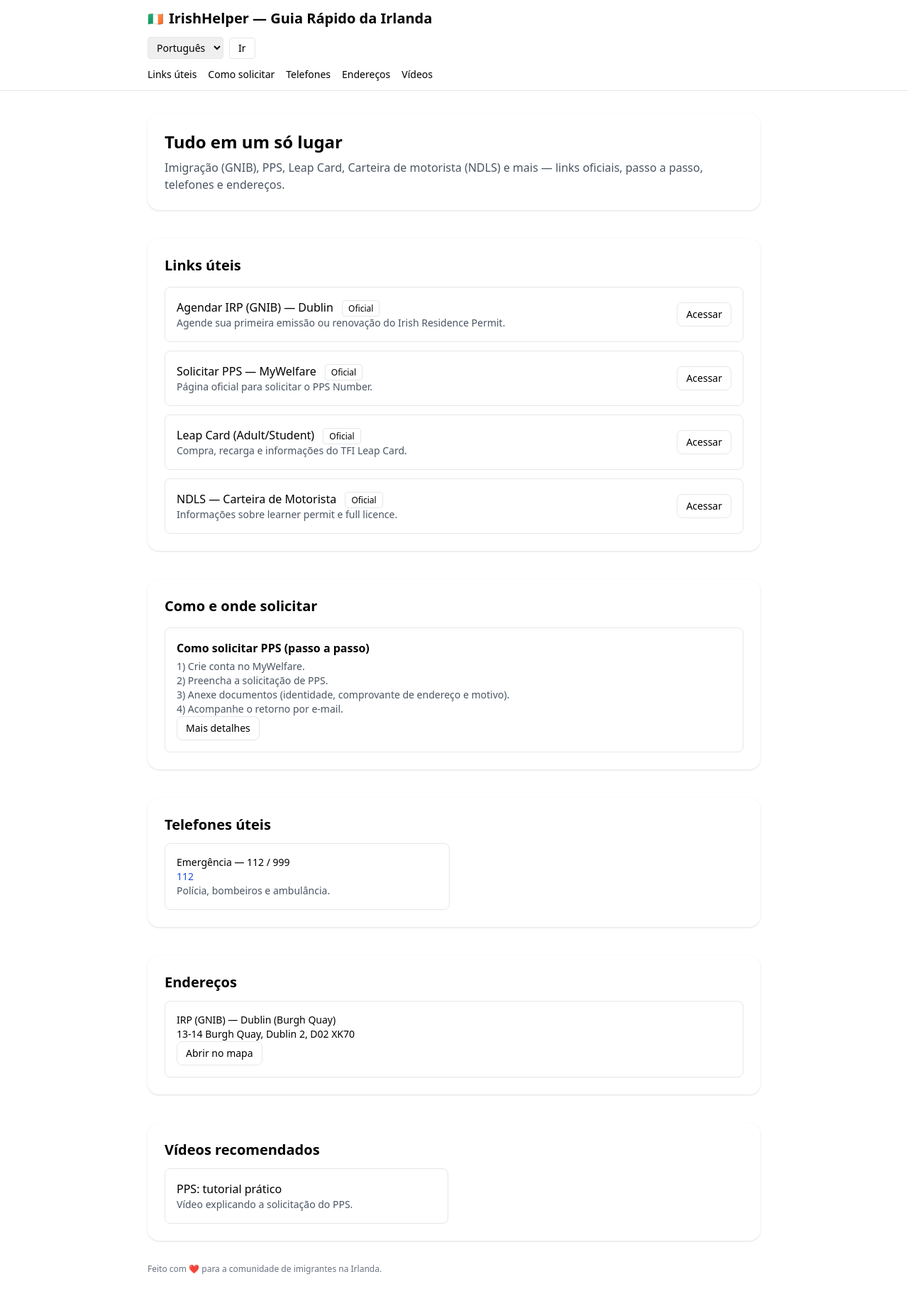
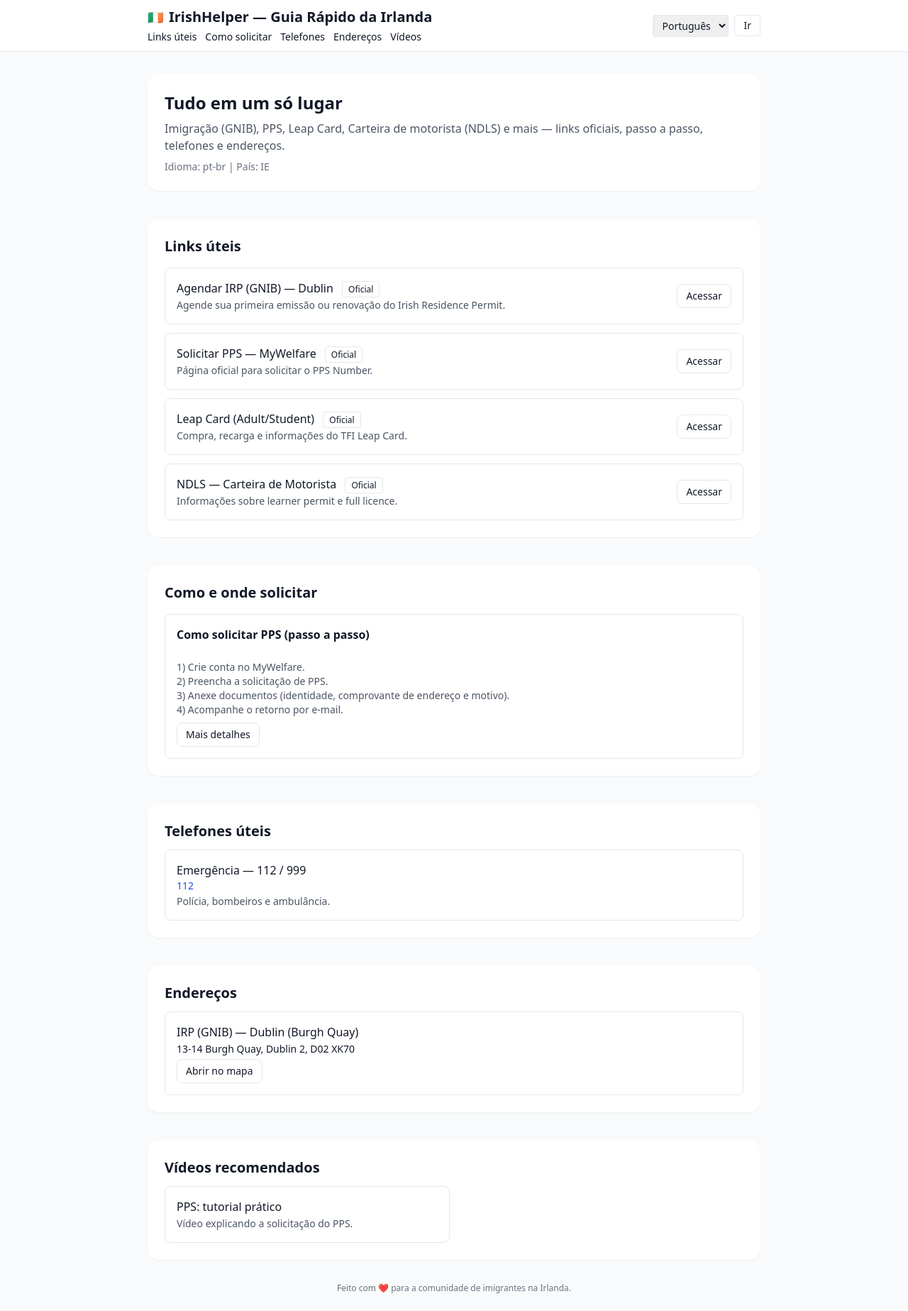
Before and after one commit to Buenomaurilio/IrishHelper, a Django app: page /pt-br/IE/ in a window 1280 px wide. Shown: the whole page at 71% size. Before the commit the page ends 1795 px from the top, so only its background shows below. Run offline with Django 5.2, Linux system fonts and the light colour scheme; data comes from the database, SQL or seed files in the repository; data that the repository does not hold is empty; some libraries are stand-ins or nearby versions.

Commit message:
Update irish_helper.html

```diff
--- a/catalog/templates/catalog/irish_helper.html
+++ b/catalog/templates/catalog/irish_helper.html
@@ -4,94 +4,108 @@
 <html lang="{{ locale }}">
 <head>
   <meta charset="utf-8">
-  <title>{% trans "IrishHelper — Guia para imigrantes na Irlanda" %} — {{ locale|upper }} / {{ country }}</title>
+  <title>{% trans "IrishHelper — Guia para imigrantes na Irlanda" %}</title>
   <meta name="viewport" content="width=device-width, initial-scale=1">
   <script src="https://cdn.tailwindcss.com"></script>
+</head>
+<body class="bg-gray-50 text-gray-900">
+  <!-- HEADER -->
+  <header class="sticky top-0 bg-white/90 backdrop-blur border-b z-20">
+    <div class="max-w-4xl mx-auto px-3 sm:px-4 py-2.5
+                flex flex-col gap-2
+                md:flex-row md:items-center md:justify-between">
 
-  <header class="sticky top-0 bg-white/80 backdrop-blur border-b">
-  <div class="max-w-4xl mx-auto px-3 sm:px-4 py-3 flex flex-col gap-3">
+      <!-- BLOCO ESQUERDO: bandeira + título + menu -->
+      <div class="flex flex-col gap-1 min-w-0">
+        <!-- linha 1: bandeira + título -->
+        <div class="flex items-center gap-2">
+          <span class="text-lg">🇮🇪</span>
+          <h1 class="text-base sm:text-lg md:text-xl font-semibold leading-tight">
+            {% trans "IrishHelper — Guia Rápido da Irlanda" %}
+          </h1>
+        </div>
 
-    <!-- Linha 1: título + bandeira -->
-    <div class="flex items-center gap-2">
-      <span class="text-lg">🇮🇪</span>
-      <h1 class="text-lg sm:text-xl font-semibold leading-tight">
-        {% trans "IrishHelper — Guia Rápido da Irlanda" %}
-      </h1>
-    </div>
+        <!-- linha 2: menu (quebra em várias linhas no mobile) -->
+        <nav class="flex flex-wrap gap-x-3 gap-y-1 text-xs sm:text-sm">
+          <a href="#uteis" class="hover:underline">{% trans "Links úteis" %}</a>
+          <a href="#como" class="hover:underline">{% trans "Como solicitar" %}</a>
+          <a href="#telefones" class="hover:underline">{% trans "Telefones" %}</a>
+          <a href="#enderecos" class="hover:underline">{% trans "Endereços" %}</a>
+          <a href="#videos" class="hover:underline">{% trans "Vídeos" %}</a>
+        </nav>
+      </div>
 
-    <!-- Linha 2: idioma + botão (alinhado à esquerda no mobile, à direita no desktop) -->
-    <div class="flex items-center gap-2 justify-start sm:justify-between">
-      <div class="flex items-center gap-2">
-        <select id="locale" class="border rounded px-2 py-1 text-sm">
+      <!-- BLOCO DIREITO: seletor de idioma + botão -->
+      <div class="flex items-center gap-2 justify-start md:justify-end mt-1 md:mt-0">
+        <select id="locale" class="border rounded px-2 py-1 text-xs sm:text-sm">
           <option value="pt-br" {% if locale == "pt-br" %}selected{% endif %}>Português</option>
           <option value="en"    {% if locale == "en" %}selected{% endif %}>English</option>
           <option value="es"    {% if locale == "es" %}selected{% endif %}>Español</option>
         </select>
 
-        <button type="button" id="goLC" class="border px-3 py-1 rounded text-sm">
+        <button type="button"
+                id="goLC"
+                class="border px-3 py-1 rounded text-xs sm:text-sm">
           {% trans "Ir" %}
         </button>
       </div>
+
     </div>
+  </header>
 
-    <!-- Linha 3: menu – quebra em várias linhas no mobile, em linha única no desktop -->
-    <nav class="flex flex-wrap gap-x-4 gap-y-1 text-sm">
-      <a href="#uteis" class="hover:underline">{% trans "Links úteis" %}</a>
-      <a href="#como" class="hover:underline">{% trans "Como solicitar" %}</a>
-      <a href="#telefones" class="hover:underline">{% trans "Telefones" %}</a>
-      <a href="#enderecos" class="hover:underline">{% trans "Endereços" %}</a>
-      <a href="#videos" class="hover:underline">{% trans "Vídeos" %}</a>
-    </nav>
+  <!-- CONTEÚDO -->
+  <main class="max-w-4xl mx-auto px-3 sm:px-4 py-6 md:py-8 space-y-6 md:space-y-10">
 
-  </div>
-</header>
-
-
-  <main class="max-w-4xl mx-auto px-4 py-8 space-y-10">
     {% if ads.hero %}
-    <section class="bg-white p-6 rounded-2xl shadow">
+    <section class="bg-white p-4 md:p-6 rounded-xl md:rounded-2xl shadow-sm">
       {% for ad in ads.hero %}
         {% if ad.html_embed %}
           <div class="mb-4">{{ ad.html_embed|safe }}</div>
         {% else %}
           <a target="_blank" href="{{ ad.target_url }}" class="block">
-            {% if ad.image_url %}<img src="{{ ad.image_url }}" alt="{{ ad.title }}" class="rounded mb-2">{% endif %}
-            {% if ad.title %}<p class="text-sm text-gray-600">{{ ad.title }}</p>{% endif %}
+            {% if ad.image_url %}
+              <img src="{{ ad.image_url }}" alt="{{ ad.title }}" class="rounded mb-2 w-full">
+            {% endif %}
+            {% if ad.title %}
+              <p class="text-sm text-gray-600">{{ ad.title }}</p>
+            {% endif %}
           </a>
         {% endif %}
       {% endfor %}
     </section>
     {% endif %}
 
-    <section class="bg-white p-6 rounded-2xl shadow">
-      <h2 class="text-2xl font-bold">
+    <!-- HERO -->
+    <section class="bg-white p-4 md:p-6 rounded-xl md:rounded-2xl shadow-sm">
+      <h2 class="text-xl md:text-2xl font-bold">
         {% trans "Tudo em um só lugar" %}
       </h2>
-      <p class="mt-2 text-gray-600">
+      <p class="mt-2 text-sm md:text-base text-gray-600">
         {% trans "Imigração (GNIB), PPS, Leap Card, Carteira de motorista (NDLS) e mais — links oficiais, passo a passo, telefones e endereços." %}
       </p>
-      {% comment %} <p class="text-sm text-gray-500 mt-2">
+      <p class="text-xs md:text-sm text-gray-500 mt-2">
         {% blocktrans %}Idioma: {{ locale }} | País: {{ country }}{% endblocktrans %}
-      </p> {% endcomment %}
+      </p>
     </section>
 
-    <section id="uteis" class="bg-white p-6 rounded-2xl shadow">
-      <h3 class="text-xl font-bold">{% trans "Links úteis" %}</h3>
+    <!-- LINKS ÚTEIS -->
+    <section id="uteis" class="bg-white p-4 md:p-6 rounded-xl md:rounded-2xl shadow-sm">
+      <h3 class="text-lg md:text-xl font-bold">{% trans "Links úteis" %}</h3>
       <ul class="mt-4 grid gap-3">
         {% for r in useful_links %}
-        <li class="p-4 border rounded-lg hover:bg-gray-50">
-          <div class="flex items-center justify-between">
-            <div>
-              <p class="font-medium">
+        <li class="p-3 md:p-4 border rounded-lg hover:bg-gray-50 transition">
+          <div class="flex items-center justify-between gap-3">
+            <div class="min-w-0">
+              <p class="font-medium text-sm md:text-base">
                 {{ r.title }}
                 {% if r.is_official %}
-                  <span class="text-xs px-2 py-0.5 border rounded ml-2">
+                  <span class="text-[10px] md:text-xs px-2 py-0.5 border rounded ml-2">
                     {% trans "Oficial" %}
                   </span>
                 {% endif %}
               </p>
               {% if r.description %}
-                <p class="text-sm text-gray-600">{{ r.description }}</p>
+                <p class="text-xs md:text-sm text-gray-600 mt-0.5">{{ r.description }}</p>
               {% endif %}
             </div>
             {% if r.url %}
@@ -99,7 +113,7 @@
                  data-track="1"
                  data-link-id="{{ r.id }}"
                  data-href="{{ r.url }}"
-                 class="inline-flex items-center px-3 py-1.5 border rounded-lg text-sm">
+                 class="shrink-0 inline-flex items-center px-3 py-1.5 border rounded-lg text-xs md:text-sm">
                 {% trans "Acessar" %}
               </a>
             {% endif %}
@@ -111,21 +125,24 @@
       </ul>
     </section>
 
-    <section id="como" class="bg-white p-6 rounded-2xl shadow">
-      <h3 class="text-xl font-bold">{% trans "Como e onde solicitar" %}</h3>
-      <div class="mt-4 space-y-4">
+    <!-- COMO SOLICITAR -->
+    <section id="como" class="bg-white p-4 md:p-6 rounded-xl md:rounded-2xl shadow-sm">
+      <h3 class="text-lg md:text-xl font-bold">{% trans "Como e onde solicitar" %}</h3>
+      <div class="mt-4 space-y-3 md:space-y-4">
         {% for r in how_to %}
-        <article class="p-4 border rounded-lg">
-          <h4 class="font-semibold">{{ r.title }}</h4>
+        <article class="p-3 md:p-4 border rounded-lg">
+          <h4 class="font-semibold text-sm md:text-base">{{ r.title }}</h4>
           {% if r.description %}
-            <p class="text-sm text-gray-600 mt-1 whitespace-pre-line">{{ r.description }}</p>
+            <p class="text-xs md:text-sm text-gray-600 mt-1 whitespace-pre-line">
+              {{ r.description }}
+            </p>
           {% endif %}
           {% if r.url %}
             <a href="{{ r.url }}"
                data-track="1"
                data-link-id="{{ r.id }}"
                data-href="{{ r.url }}"
-               class="inline-flex items-center px-3 py-1.5 border rounded-lg text-sm">
+               class="mt-2 inline-flex items-center px-3 py-1.5 border rounded-lg text-xs md:text-sm">
               {% trans "Mais detalhes" %}
             </a>
           {% endif %}
@@ -136,17 +153,20 @@
       </div>
     </section>
 
-    <section id="telefones" class="bg-white p-6 rounded-2xl shadow">
-      <h3 class="text-xl font-bold">{% trans "Telefones úteis" %}</h3>
-      <ul class="mt-3 grid sm:grid-cols-2 gap-3 text-sm">
+    <!-- TELEFONES -->
+    <section id="telefones" class="bg-white p-4 md:p-6 rounded-xl md:rounded-2xl shadow-sm">
+      <h3 class="text-lg md:text-xl font-bold">{% trans "Telefones úteis" %}</h3>
+      <ul class="mt-3 grid gap-3 text-sm">
         {% for r in phones %}
-        <li class="p-4 border rounded-lg">
-          <p class="font-medium">{{ r.title }}</p>
+        <li class="p-3 md:p-4 border rounded-lg">
+          <p class="font-medium text-sm md:text-base">{{ r.title }}</p>
           {% if r.phone %}
-            <a href="tel:{{ r.phone }}" class="text-blue-700 hover:underline">{{ r.phone }}</a>
+            <a href="tel:{{ r.phone }}" class="text-xs md:text-sm text-blue-700 hover:underline block">
+              {{ r.phone }}
+            </a>
           {% endif %}
           {% if r.description %}
-            <p class="text-gray-600">{{ r.description }}</p>
+            <p class="text-xs md:text-sm text-gray-600 mt-0.5">{{ r.description }}</p>
           {% endif %}
         </li>
         {% empty %}
@@ -155,19 +175,22 @@
       </ul>
     </section>
 
-    <section id="enderecos" class="bg-white p-6 rounded-2xl shadow">
-      <h3 class="text-xl font-bold">{% trans "Endereços" %}</h3>
+    <!-- ENDEREÇOS -->
+    <section id="enderecos" class="bg-white p-4 md:p-6 rounded-xl md:rounded-2xl shadow-sm">
+      <h3 class="text-lg md:text-xl font-bold">{% trans "Endereços" %}</h3>
       <ul class="mt-3 grid gap-3 text-sm">
         {% for r in addresses %}
-        <li class="p-4 border rounded-lg">
-          <p class="font-medium">{{ r.title }}</p>
-          {% if r.address %}<p>{{ r.address }}</p>{% endif %}
+        <li class="p-3 md:p-4 border rounded-lg">
+          <p class="font-medium text-sm md:text-base">{{ r.title }}</p>
+          {% if r.address %}
+            <p class="text-xs md:text-sm mt-0.5">{{ r.address }}</p>
+          {% endif %}
           {% if r.url %}
             <a href="{{ r.url }}"
                data-track="1"
                data-link-id="{{ r.id }}"
                data-href="{{ r.url }}"
-               class="inline-flex items-center px-3 py-1.5 border rounded-lg text-sm">
+               class="mt-1 inline-flex items-center px-3 py-1.5 border rounded-lg text-xs md:text-sm">
               {% trans "Abrir no mapa" %}
             </a>
           {% endif %}
@@ -178,14 +201,16 @@
       </ul>
     </section>
 
-    <section id="videos" class="bg-white p-6 rounded-2xl shadow">
-      <h3 class="text-xl font-bold">{% trans "Vídeos recomendados" %}</h3>
-      <div class="mt-3 grid sm:grid-cols-2 gap-4">
+    <!-- VÍDEOS -->
+    <section id="videos" class="bg-white p-4 md:p-6 rounded-xl md:rounded-2xl shadow-sm">
+      <h3 class="text-lg md:text-xl font-bold">{% trans "Vídeos recomendados" %}</h3>
+      <div class="mt-3 grid gap-3 sm:grid-cols-2">
         {% for r in videos %}
-        <a class="block p-4 border rounded-lg hover:bg-gray-50" target="_blank" href="{{ r.url }}">
-          <p class="font-medium">{{ r.title }}</p>
+        <a class="block p-3 md:p-4 border rounded-lg hover:bg-gray-50 transition"
+           target="_blank" href="{{ r.url }}">
+          <p class="font-medium text-sm md:text-base">{{ r.title }}</p>
           {% if r.description %}
-            <p class="text-sm text-gray-600">{{ r.description }}</p>
+            <p class="text-xs md:text-sm text-gray-600 mt-0.5">{{ r.description }}</p>
           {% endif %}
         </a>
         {% empty %}
@@ -193,19 +218,24 @@
         {% endfor %}
       </div>
     </section>
+
   </main>
 
   {% if ads.footer %}
-  <footer class="max-w-4xl mx-auto px-4 py-10 text-sm text-gray-500">
+  <footer class="max-w-4xl mx-auto px-3 sm:px-4 py-8 text-sm text-gray-500">
     <div class="grid sm:grid-cols-2 gap-4">
       {% for ad in ads.footer %}
-      <div class="p-4 border rounded-lg">
+      <div class="p-3 md:p-4 border rounded-lg">
         {% if ad.html_embed %}
           {{ ad.html_embed|safe }}
         {% else %}
           <a target="_blank" href="{{ ad.target_url }}">
-            {% if ad.image_url %}<img src="{{ ad.image_url }}" alt="{{ ad.title }}" class="rounded mb-2">{% endif %}
-            {% if ad.title %}<p>{{ ad.title }}</p>{% endif %}
+            {% if ad.image_url %}
+              <img src="{{ ad.image_url }}" alt="{{ ad.title }}" class="rounded mb-2 w-full">
+            {% endif %}
+            {% if ad.title %}
+              <p>{{ ad.title }}</p>
+            {% endif %}
           </a>
         {% endif %}
       </div>
@@ -214,10 +244,11 @@
   </footer>
   {% endif %}
 
-  <p class="max-w-4xl mx-auto px-4 pb-6 text-xs text-gray-500">
+  <p class="max-w-4xl mx-auto px-3 sm:px-4 pb-6 text-[11px] md:text-xs text-gray-500 text-center">
     {% trans "Feito com ❤️ para a comunidade de imigrantes na Irlanda." %}
   </p>
 
+  <!-- TRACKING DE CLIQUES -->
   <script>
     document.addEventListener("click", async (e) => {
       const a = e.target.closest('a[data-track="1"]');
@@ -239,10 +270,12 @@
       window.open(href, "_blank");
     });
   </script>
+
+  <!-- BOTÃO DE IDIOMA -->
   <script>
     document.getElementById("goLC").addEventListener("click", () => {
       const loc = document.getElementById("locale").value;
-      const url = `/${loc}/IE/`;  // país fixo: Irlanda
+      const url = `/${loc}/IE/`;
       window.location.href = url;
     });
   </script>
```
